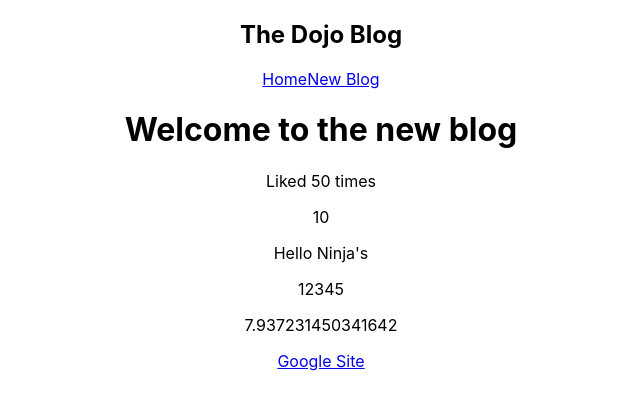
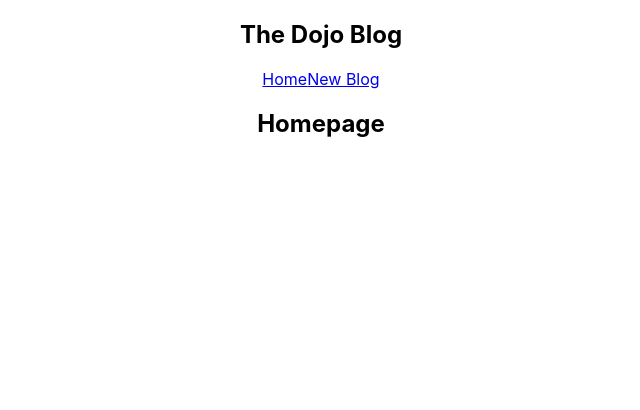
Before and after one commit to Cyber-Infernox/Dojo-Blogs, a React (Create React App) app: page / in a window 1280 px wide. Shown: the top 410 px of the page, without its empty margins (319-959 px from the left). Built offline with nearby package versions, Linux system fonts and the light colour scheme.

Commit message:
Added components

```diff
--- a/src/App.js
+++ b/src/App.js
@@ -1,18 +1,15 @@
 // import logo from './logo.svg';
 import "./App.css";
 import Navbar from "./Navbar";
+import Home from "./Home";
 
 // A small change
 
 function App() {
-  const title = "Welcome to the new blog";
-  const likes = 50;
-  // const person = { name: "Yoshi", age: 30 };
-  const go = "http://www.google.com";
-
   return (
     <div className="App">
       <Navbar />
+
       {/* <header className="App-header">
         <img src={logo} className="App-logo" alt="logo" />
         <p>
@@ -29,15 +26,7 @@
       </header> */}
 
       <div className="content">
-        <h1>{title}</h1>
-        <p>Liked {likes} times</p>
-        {/* <p>{person}</p> */}
-        <p>{10}</p>
-        <p>{"Hello Ninja's"}</p>
-        <p>{[1, 2, 3, 4, 5]}</p>
-        <p>{Math.random() * 10}</p>
-
-        <a href={go}>Google Site</a>
+        <Home />
       </div>
     </div>
   );
--- /dev/null
+++ b/src/Home.js
@@ -0,0 +1,9 @@
+const Home = () => {
+  return (
+    <div className="home">
+      <h2>Homepage</h2>
+    </div>
+  );
+};
+
+export default Home;
```
